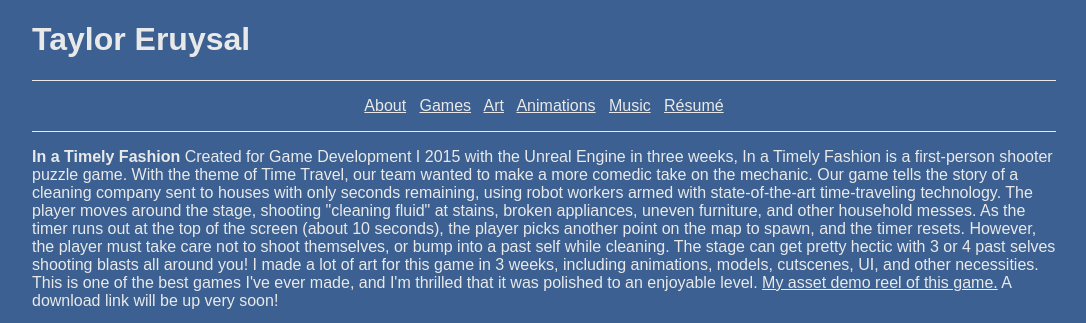
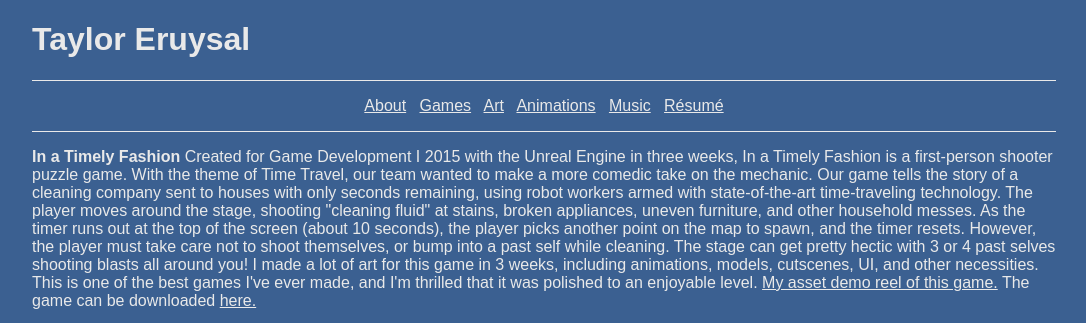
Before and after one commit to instanttrain/instanttrain.github.io, a plain HTML site: page games.html in a window 1280 px wide. Shown: the top 323 px of the page, without its empty margins (96-1182 px from the left). Drawn offline with Linux system fonts and the light colour scheme; grey boxes are pictures that could not be loaded.

Commit message:
added a download link for IATF

```diff
--- a/games.html
+++ b/games.html
@@ -33,7 +33,7 @@ Taylor Eruysal
 </div>
 <!-- ==================================Information Box=============================== -->
 <div id="content">
-<p><b>In a Timely Fashion</b> Created for Game Development I 2015 with the Unreal Engine in three weeks, In a Timely Fashion is a first-person shooter puzzle game. With the theme of Time Travel, our team wanted to make a more comedic take on the mechanic. Our game tells the story of a cleaning company sent to houses with only seconds remaining, using robot workers armed with state-of-the-art time-traveling technology. The player moves around the stage, shooting "cleaning fluid" at stains, broken appliances, uneven furniture, and other household messes. As the timer runs out at the top of the screen (about 10 seconds), the player picks another point on the map to spawn, and the timer resets. However, the player must take care not to shoot themselves, or bump into a past self while cleaning. The stage can get pretty hectic with 3 or 4 past selves shooting blasts all around you! I made a lot of art for this game in 3 weeks, including animations, models, cutscenes, UI, and other necessities. This is one of the best games I've ever made, and I'm thrilled that it was polished to an enjoyable level. <a href="https://www.youtube.com/watch?v=xg0ij6yM1Lc">My asset demo reel of this game.</a> A download link will be up very soon!</p>
+<p><b>In a Timely Fashion</b> Created for Game Development I 2015 with the Unreal Engine in three weeks, In a Timely Fashion is a first-person shooter puzzle game. With the theme of Time Travel, our team wanted to make a more comedic take on the mechanic. Our game tells the story of a cleaning company sent to houses with only seconds remaining, using robot workers armed with state-of-the-art time-traveling technology. The player moves around the stage, shooting "cleaning fluid" at stains, broken appliances, uneven furniture, and other household messes. As the timer runs out at the top of the screen (about 10 seconds), the player picks another point on the map to spawn, and the timer resets. However, the player must take care not to shoot themselves, or bump into a past self while cleaning. The stage can get pretty hectic with 3 or 4 past selves shooting blasts all around you! I made a lot of art for this game in 3 weeks, including animations, models, cutscenes, UI, and other necessities. This is one of the best games I've ever made, and I'm thrilled that it was polished to an enjoyable level. <a href="https://www.youtube.com/watch?v=xg0ij6yM1Lc">My asset demo reel of this game.</a> The game can be downloaded <a href = "https://drive.google.com/open?id=0B6rG0jm1suroVFBQZURfdDVOVG8"> here.</a></p>
 
 <div style="margin: 0px auto; text-align: center;"><iframe width="560" height="315" src="https://www.youtube.com/embed/_DOACSn3pvI" frameborder="0" allowfullscreen></iframe></div>
 
```
